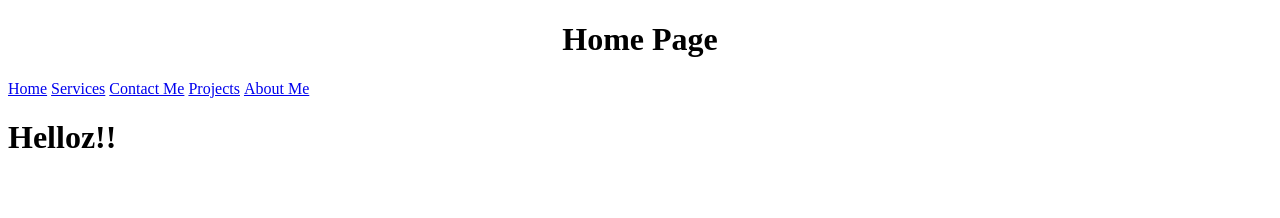
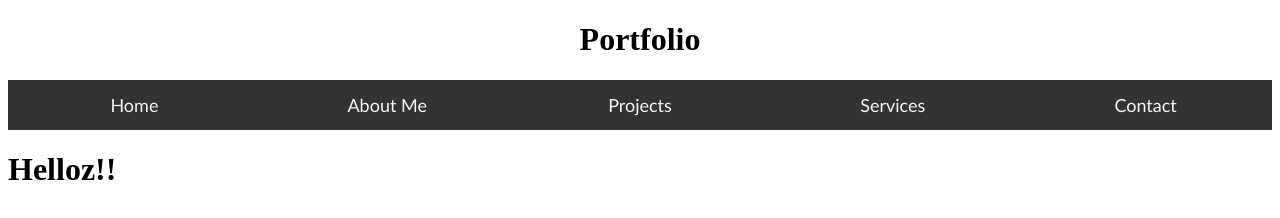
Before and after one commit to AliElGoharyC/portfolio, a plain HTML site: page index.html in a window 1280 px wide. Drawn offline with Linux system fonts and the light colour scheme.

Commit message:
navbar 2

```diff
--- a/index.html
+++ b/index.html
@@ -12,16 +12,17 @@
     <body>
 
         <h1 class = "top" id="home">
-            Home Page
+            Portfolio
         </h1>
 
         <nav>
             <ul>
-              <li><a href="index.html">Home</a></li>
-              <li><a href="modules.html">Services</a></li>
-              <li><a href="contact.html">Contact Me</a></li>
-              <li><a href="quiz.html">Projects</a></li>
-              <li><a href="canvas.html">About Me</a></li>
+              <li><a href="index.html" title="Quick Rundown">Home</a></li>
+              <li><a href="canvas.html" title="Education, Motivation, etc.">About Me</a></li>
+              <li><a href="quiz.html" title="Some of the software I developed">Projects</a></li>
+              <li><a href="modules.html" title="Services I offer">Services</a></li>
+              <li><a href="contact.html" title="Get in touch">Contact </a></li>
+
             </ul>
         </nav>
 
--- a/styles/nav.css
+++ b/styles/nav.css
@@ -1,16 +1,29 @@
 nav ul {
-    padding-left: 0;
-    display: inline;
-    margin-right:0.3in;
-    margin-bottom: 20px;
-    color: navy;
-    text-decoration:none;
-    text-align: center;
-    outline:none;
-    left: 5in;
+    padding: 0;
+    margin: 0;
+    overflow: hidden;
+    list-style-type: none;
+    background-color: #333;
+    width: 100%ss;
 
 }
 
 nav li {
-    display: inline;
+    float:left;
+    width:20%
 }
+
+nav li a {
+    color: whitesmoke;
+    display: block;
+    padding: 14px 25px;
+    text-align: center;
+    text-decoration: none;
+    font-family: Calibri;
+    font-weight: normal;
+    font-size: large;
+}
+
+nav li a:hover{
+    background-color: rgba(19, 19, 19, 0.714);
+}
```
